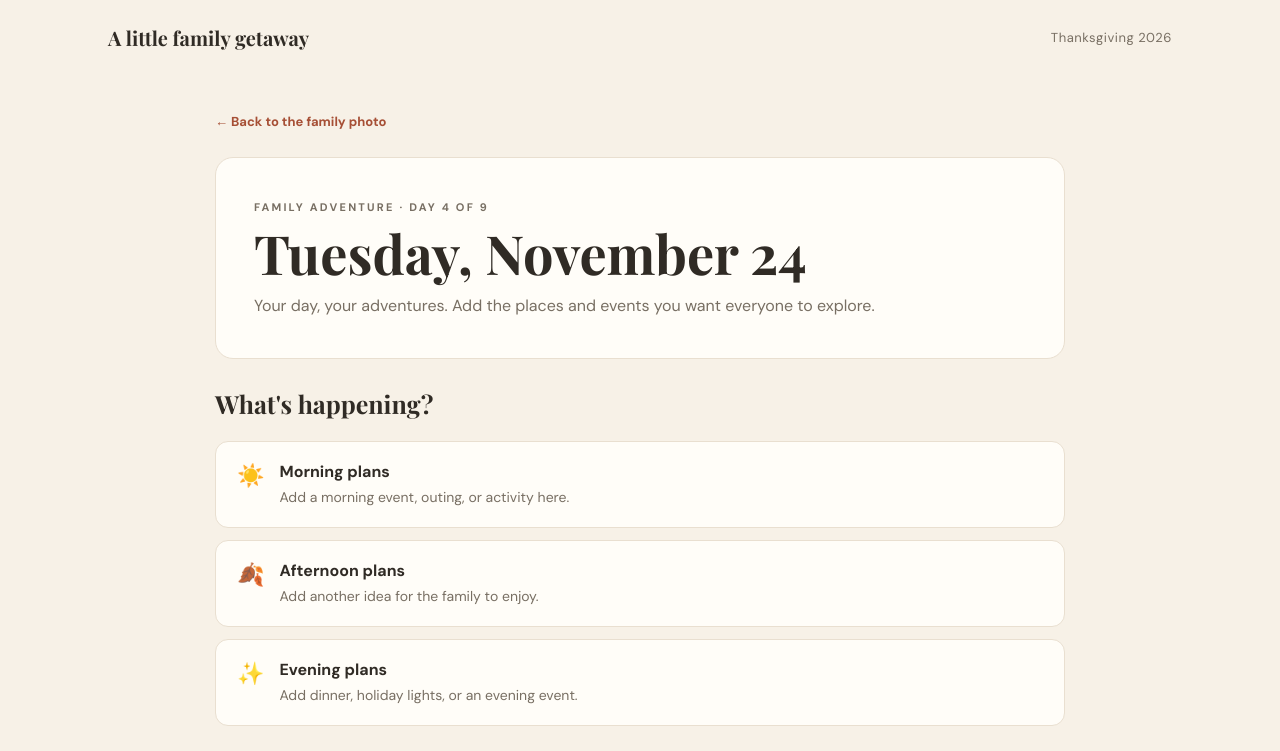
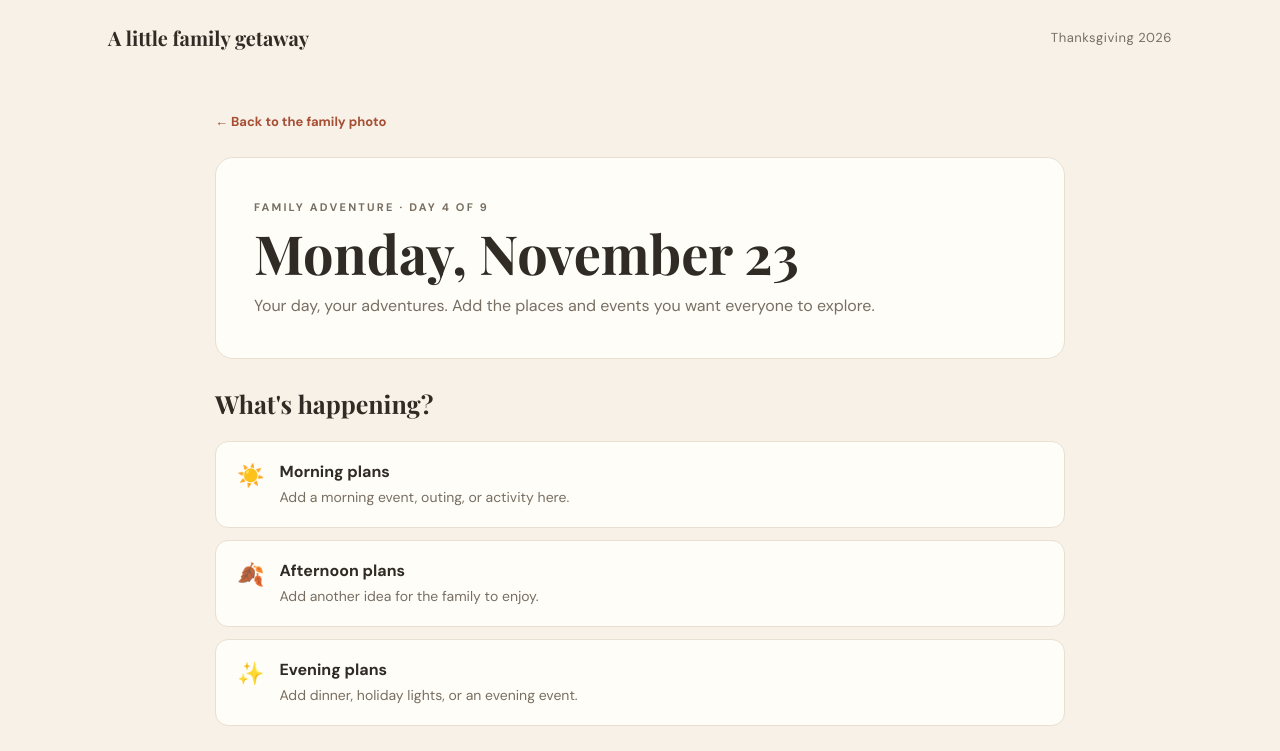
Before and after one commit to sleonny/Thanksgiving, a plain HTML site: page pages/day-4.html in a window 1280 px wide. Shown: the top 751 px of the page. Drawn offline with nearby package versions, Linux system fonts and the light colour scheme; a web font is replaced by a local one.

Commit message:
Correct family visit dates to November 20–28

```diff
--- a/pages/day-4.html
+++ b/pages/day-4.html
@@ -1,8 +1,8 @@
 <!DOCTYPE html>
-<html lang="en"><head><meta charset="UTF-8"><meta name="viewport" content="width=device-width, initial-scale=1"><title>Tuesday, November 24 | Family Guide</title><link rel="stylesheet" href="../style.css"></head>
+<html lang="en"><head><meta charset="UTF-8"><meta name="viewport" content="width=device-width, initial-scale=1"><title>Monday, November 23 | Family Guide</title><link rel="stylesheet" href="../style.css"></head>
 <body><header class="site-header"><a class="brand" href="../index.html">A little family getaway</a><span class="header-note">Thanksgiving 2026</span></header>
 <main class="day-main"><a class="back-link" href="../index.html">← Back to the family photo</a>
-<section class="day-hero"><p class="eyebrow">FAMILY ADVENTURE · DAY 4 OF 9</p><h1>Tuesday, November 24</h1><p>Your day, your adventures. Add the places and events you want everyone to explore.</p></section>
+<section class="day-hero"><p class="eyebrow">FAMILY ADVENTURE · DAY 4 OF 9</p><h1>Monday, November 23</h1><p>Your day, your adventures. Add the places and events you want everyone to explore.</p></section>
 <section class="plan-section"><h2>What's happening?</h2><div class="activity-list">
 <article class="activity"><div class="activity-icon">☀️</div><div><h3>Morning plans</h3><p>Add a morning event, outing, or activity here.</p></div></article>
 <article class="activity"><div class="activity-icon">🍂</div><div><h3>Afternoon plans</h3><p>Add another idea for the family to enjoy.</p></div></article>
```
